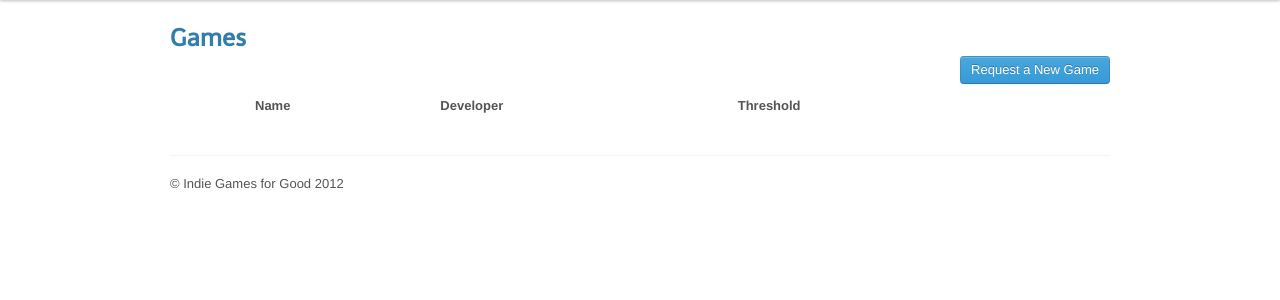
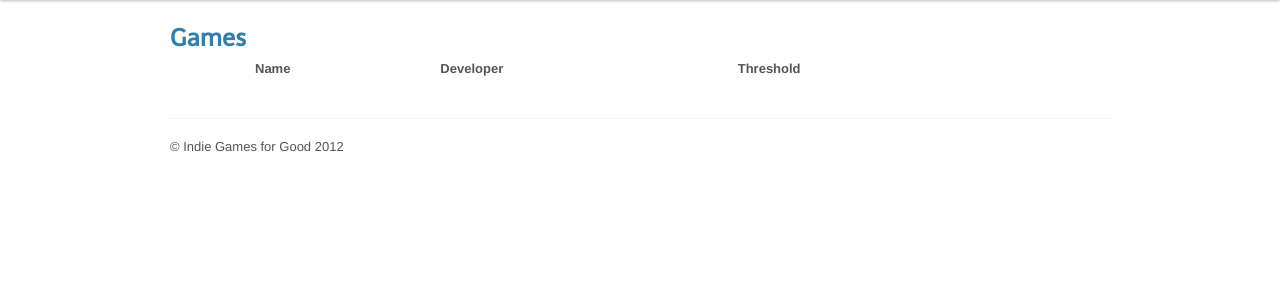
Before and after one commit to IndieGamesForGood/IGG-v2, a Django app: template src/igg/marathon/templates/marathon/game_list.html in a window 1280 px wide. Shown: the part 40-340 px from the top of the page. Run offline with Django 3.2, Linux system fonts and the light colour scheme; the template is opened without the code that fills it, so the values that code supplies are empty; some libraries are stand-ins or nearby versions.

Commit message:
Request a game button should only be shown to logged in users.

```diff
--- a/src/igg/marathon/templates/marathon/game_list.html
+++ b/src/igg/marathon/templates/marathon/game_list.html
@@ -8,7 +8,7 @@
 {% block content %}
 <h2>{% trans "Games" %}</h2>
     {% if request.user.is_staff %}<p><a href="/admin/marathon/game/">{% trans "Manage Games" %}</a></p>{% endif %}
-    <p class="pull-right"><a href="{% url game_add %}" data-toggle="modal" title="{% trans "Request a New Game" %}" class="btn btn-primary">{% trans "Request a New Game" %}</a></p>
+    {% if request.user.is_active %}<p class="pull-right"><a href="{% url game_add %}" data-toggle="modal" title="{% trans "Request a New Game" %}" class="btn btn-primary">{% trans "Request a New Game" %}</a></p>{% endif %}
 <div class="row">
   <div class="span10 offset1">
     <table class="table table-condensed table-striped">
```
